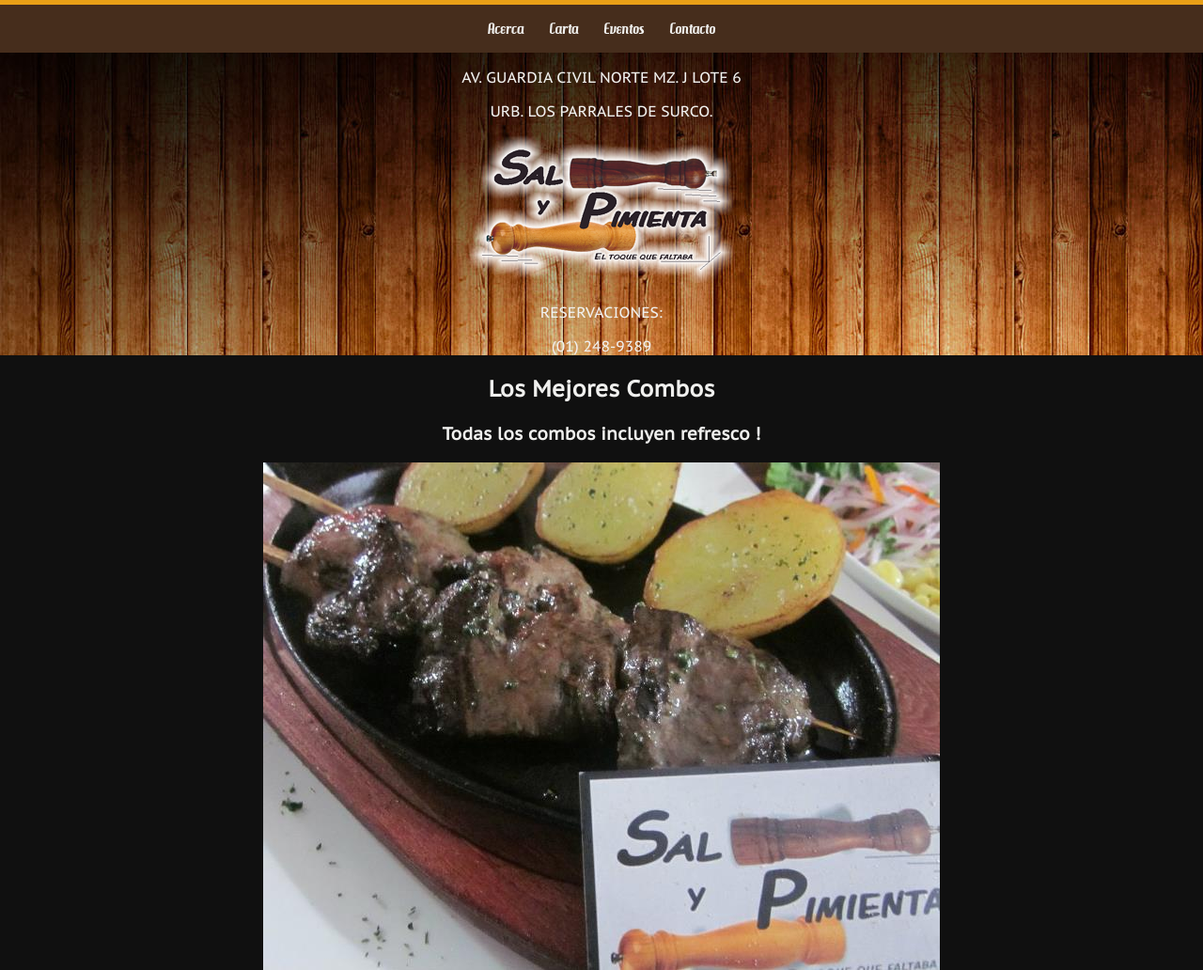
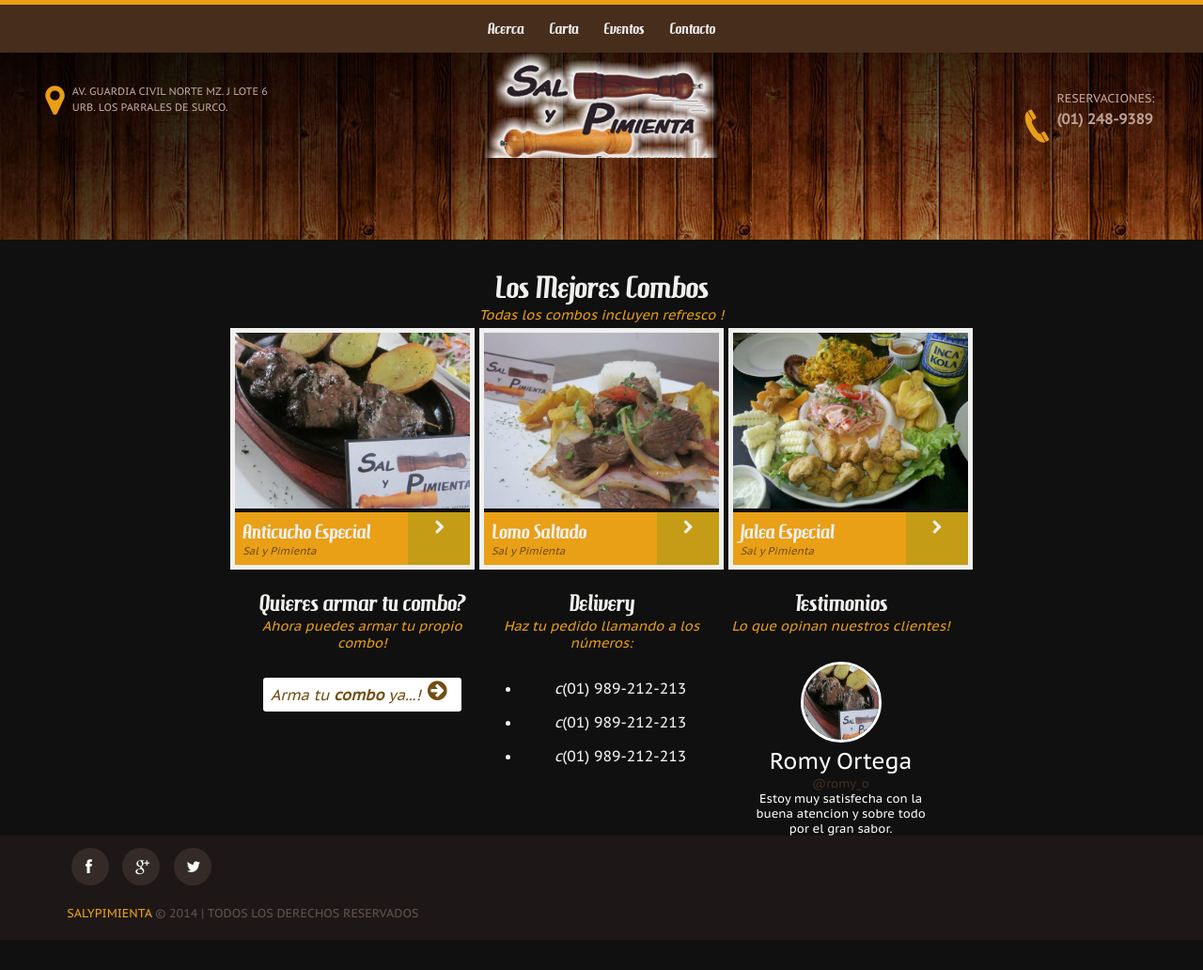
Before and after one commit to renzoMx/SalyPimienta, a plain HTML site: page index.html in a window 1280 px wide. Shown: the top 1032 px of the page at 94% size. After the commit the page ends 1000 px from the top, so only its background shows below. Drawn offline with Linux system fonts and the light colour scheme.

```diff
--- a/css/style.css
+++ b/css/style.css
@@ -14,6 +14,7 @@ header .header-inner .logo img{width:180px}
 header .header-inner .reservations{margin-top:9em;float:right;}
 header .header-inner .reservations span p{line-height:.5em}
 header .header-inner .reservations span .number{font-size:1.2em;font-weight:bold}
+header .header-inner .form-container{display:none}
 header .header-inner .address{margin-bottom:2em}
 header .header-inner .address,header .header-inner .reservations{color:#bda195;font-size:.7em;padding:.5em;position:relative;text-align:left;}
 header .header-inner .address i,header .header-inner .reservations i{color:#e99f16}
@@ -72,11 +73,13 @@ section .section-inner hr{width:80%}
 section .section-inner .testimonios{margin:1em 0;}
 section .section-inner .testimonios .avatar figcaption p{margin:0 auto;width:80%}
 footer .footer-inner{margin:0 auto;width:90%}
-}@media screen and (min-width: 768px){header nav .nav-inner ul li{font-size:1.3em;font-weight:normal}
+}@media screen and (min-width: 768px){header{min-height:250px;}
 header .header-inner{margin:0 auto;text-align:left;width:95%;}
 header .header-inner .address{display:inline-block;font-size:.7em;margin-top:2em;vertical-align:top}
-header .header-inner .logo{display:inline-block;vertical-align:top;}
-header .header-inner .logo img{width:180px}
+header .header-inner .logo{display:inline-block;vertical-align:top;width:250px;}
+header .header-inner .logo img{width:250px}
 header .header-inner .reservations{display:inline-block;font-size:.8em;float:right;margin-top:2em;vertical-align:top}
-section .section-inner .combos .combo{display:inline-block;margin:.3em auto;vertical-align:top;width:300px}
+section .section-inner .combos .combo{display:inline-block;margin:.3em auto;vertical-align:top;width:250px}
+section .section-inner .arma-combo,section .section-inner .pedidos,section .section-inner .testimonios{display:inline-block;margin:0;vertical-align:top;width:250px}
+section .section-inner hr{display:none}
 }
--- a/index.html
+++ b/index.html
@@ -3,42 +3,46 @@
 <head>
 	<meta name="viewport" content="width=device-width, initial-scale=1"/>
 	<meta charset="UTF-8"/>
-	<title>Sal y Pimienta Restaurant</title>
+	<title>Restaurant Sal y Pimienta</title>
 	<link rel="stylesheet" href="css/normalize.css"/>
     <link rel="stylesheet" href="css/style.css"/>
-    <link rel="stylesheet" href="css/responsive.css"/>
     <link href='http://fonts.googleapis.com/css?family=Open+Sans:400italic,400,300,600' rel='stylesheet' type='text/css'/>
     <link href='http://fonts.googleapis.com/css?family=Lobster' rel='stylesheet' type='text/css'/>
 </head>
 <body>
 	<header>
 		<nav>
+			<div class="nav-inner">
 				<ul>
 					<li><a href="">Acerca</a></li>
 					<li><a href="">Carta</a></li>
 					<li><a href="">Eventos</a></li>
 					<li><a href="">Contacto</a></li>
 				</ul>
+			</div>
 		</nav>
+		<div class="header-inner">
 			<div class="address">
 				<i class="location"></i>
-			<span>
+				<span class="dir">
 					<p>AV. GUARDIA CIVIL NORTE MZ. J LOTE 6</p>
 					<p>URB. LOS PARRALES DE SURCO.</p>
 				</span>
 			</div>
 			<figure class="logo">
-			<img src="img/logx.png"/>
+				<a href="index.html"><img src="img/logx.png"/></a>
 			</figure>
 			<div class="reservations">
 				<i class="cell"></i>
 				<span>
 					<p>RESERVACIONES:</p>
-				<p>(01) 248-9389</p>
+					<p class="number">(01) 248-9389</p>
 				</span>
+			</div>
 		</div>
 	</header>
 	<section>
+		<div class="section-inner">
 			<article class="combos">
 				<hgroup>
 					<h2>Los Mejores Combos</h2>
@@ -109,8 +113,10 @@
 					</figure>
 				</div>
 			</article>
+		</div>
 	</section>
 	<footer>
+		<div class="footer-inner">
 			<div class="socials">
 				<a href="" class="circle">
 					<i class="facebook"></i>
@@ -125,6 +131,7 @@
 			<div class="privacy">
 				<span>SALYPIMIENTA <p>&copy; 2014 | TODOS LOS DERECHOS RESERVADOS</p></span>
 			</div>
+		</div>
 	</footer>
 	<script src="js/jquery.js"></script>
     <script src="js/modernizr.js"></script>
```
Also changed, not shown: 5 other files. Lines whose indentation alone changed are shown as unchanged.
